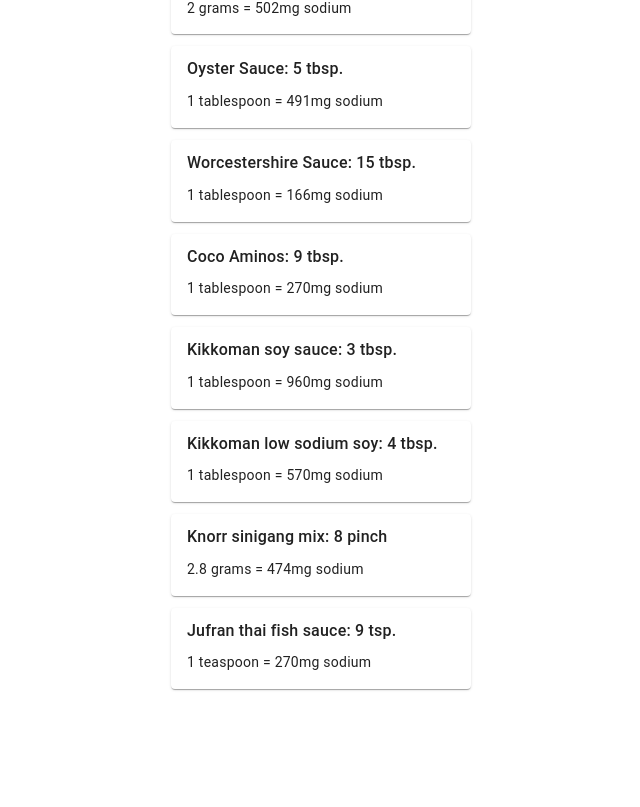
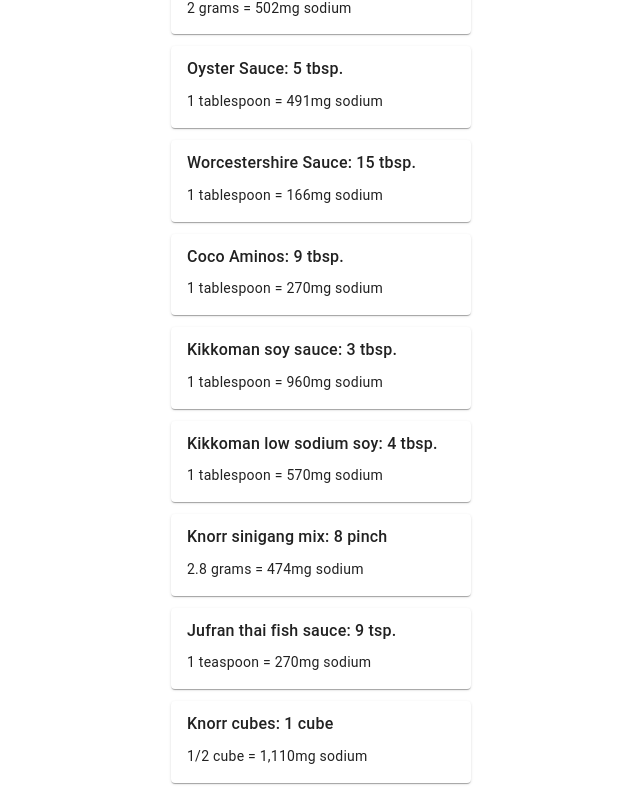
Before and after one commit to anchetaWern/HealthyLimits, a Vue app: page / in a window 1280 px wide. Shown: the part 1029-1836 px from the top of the page, without its empty margins (319-959 px from the left). Before the commit the page ends 1742 px from the top, so only its background shows below. Built offline with nearby package versions, Linux system fonts and the light colour scheme.

Commit message:
add knorr cubes

```diff
--- a/src/components/HelloWorld.vue
+++ b/src/components/HelloWorld.vue
@@ -172,6 +172,14 @@
         ></v-card>
       </v-row>
 
+      <v-row class="d-flex justify-center mb-2">
+        <v-card
+          :title="`Knorr cubes: ${knorrCubesAmount} cube`"
+          width="300"
+          text="1/2 cube = 1,110mg sodium"
+        ></v-card>
+      </v-row>
+
     </v-responsive>
   </v-container>
 </template>
@@ -276,4 +284,9 @@
   return getSodiumServing(sodiumLimitPerMeal.value, sodium_content_per_teaspoon_of_jufran_thai_fish_sauce);
 });
 
+const knorrCubesAmount = computed(() => {
+  const sodium_content_per_half_knorr_cubes = 1110;
+  return getSodiumServing(sodiumLimitPerMeal.value, sodium_content_per_half_knorr_cubes) * 0.5;
+});
+
 </script>
```
